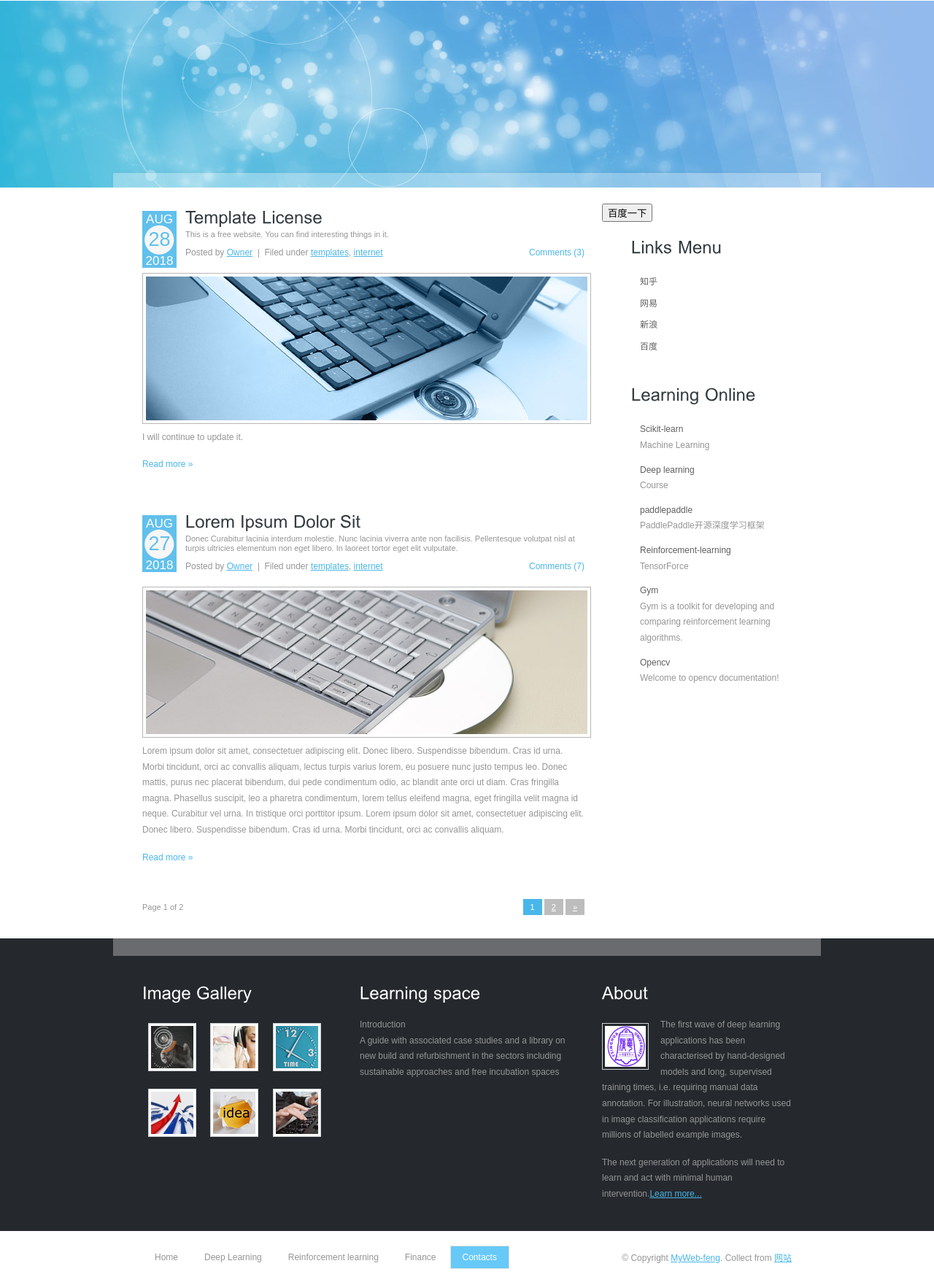
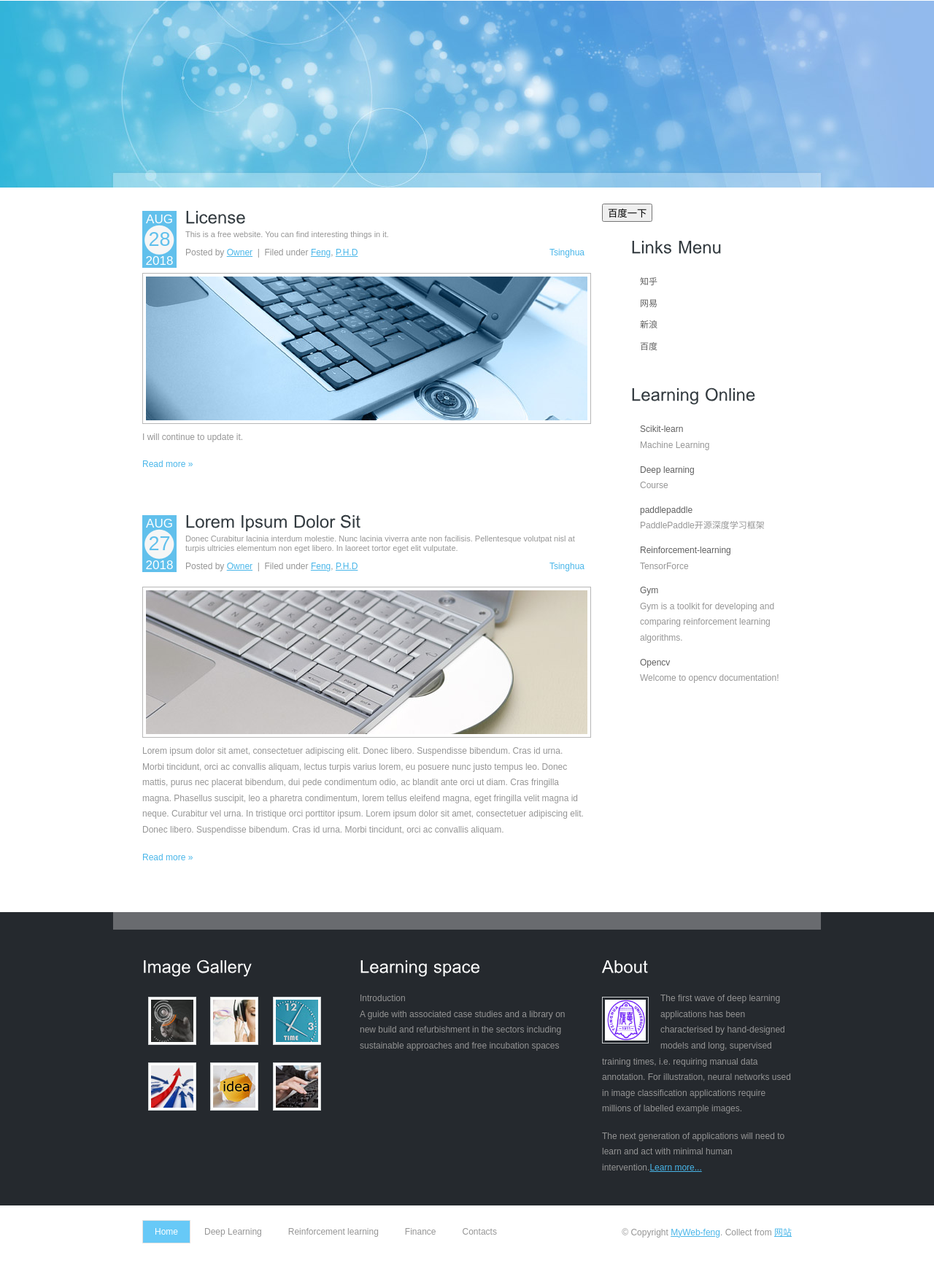
Before and after one commit to Allen1000/myweb, a plain HTML site: page index.html in a window 1280 px wide. Shown: the part 111-1872 px from the top of the page at 73% size. After the commit the page ends 1837 px from the top, so only its background shows below. Drawn offline with Linux system fonts and the light colour scheme.

Commit message:
Update index.html

```diff
--- a/index.html
+++ b/index.html
@@ -36,9 +36,9 @@
       <div class="mainbar">
         <div class="article">
           <p class="date">aug<span>28</span>2018</p>
-          <h2><span>Template License</span></h2>
+          <h2><span>License</span></h2>
           <p class="subh2">This is a free  website. You can find interesting things in it.</a></p>
-          <p>Posted by <a href="#">Owner</a> &nbsp;|&nbsp; Filed under <a href="#">templates</a>, <a href="#">internet</a> <a href="#" class="com">Comments (3)</a></p>
+          <p>Posted by <a href="contact.html">Owner</a> &nbsp;|&nbsp; Filed under <a href="contact.html">Feng</a>, <a href="https://baike.baidu.com/item/PhD/2081627?fr=aladdin">P.H.D</a> <a href="http://www.tsinghua.edu.cn/publish/thu2018/index.html" class="com">Tsinghua</a></p>
           <img src="images/img1.jpg" width="605" height="197" alt="image" />
           <p>I will continue to update it.</a></p>
           <p class="spec"><a href="#" class="rm">Read more &raquo;</a></p>
@@ -47,12 +47,12 @@
           <p class="date">aug<span>27</span>2018</p>
           <h2><span>Lorem Ipsum</span> Dolor Sit</h2>
           <p class="subh2">Donec Curabitur lacinia interdum molestie. Nunc lacinia viverra ante non facilisis. Pellentesque volutpat nisl at turpis ultricies elementum non eget libero. In laoreet tortor eget elit vulputate.</p>
-          <p>Posted by <a href="#">Owner</a> &nbsp;|&nbsp; Filed under <a href="#">templates</a>, <a href="#">internet</a> <a href="#" class="com">Comments (7)</a></p>
+          <p>Posted by <a href="contact.html">Owner</a> &nbsp;|&nbsp; Filed under <a href="contact.html">Feng</a>, <a href="https://baike.baidu.com/item/PhD/2081627?fr=aladdin">P.H.D</a> <a href="http://www.tsinghua.edu.cn/publish/thu2018/index.html" class="com">Tsinghua</a></p>
           <img src="images/img2.jpg" width="605" height="197" alt="image" />
           <p>Lorem ipsum dolor sit amet, consectetuer adipiscing elit. Donec libero. Suspendisse bibendum. Cras id urna. Morbi tincidunt, orci ac convallis aliquam, lectus turpis varius lorem, eu posuere nunc justo tempus leo. Donec mattis, purus nec placerat bibendum, dui pede condimentum odio, ac blandit ante orci ut diam. Cras fringilla magna. Phasellus suscipit, leo a pharetra condimentum, lorem tellus eleifend magna, eget fringilla velit magna id neque. Curabitur vel urna. In tristique orci porttitor ipsum. Lorem ipsum dolor sit amet, consectetuer adipiscing elit. Donec libero. Suspendisse bibendum. Cras id urna. Morbi tincidunt, orci ac convallis aliquam.</p>
           <p class="spec"><a href="#" class="rm">Read more &raquo;</a></p>
         </div>
-        <p class="pages"><small>Page 1 of 2 &nbsp;&nbsp;&nbsp;</small> <span>1</span> <a href="#">2</a> <a href="#">&raquo;</a></p>
+        <!--<p class="pages"><small>Page 1 of 2 &nbsp;&nbsp;&nbsp;</small> <span>1</span> <a href="#">2</a> <a href="#">&raquo;</a></p>-->
       </div>
       <div class="sidebar">
           <p align="left"> <input type="submit" name="uploadsubmit" id="btnupload" value="百度一下" class="submit"  onclick="javascript:location.href='https://baike.baidu.com/'"/></p>
@@ -108,11 +108,11 @@
     <div class="footer_resize">
       <p class="lf">© Copyright <a href="https://allen1000.github.io/myweb/index.html">MyWeb-feng</a>. Collect from <a href="http://www.cssmoban.com/" title="网站" target="_blank">网站</a></p>
       <ul class="fmenu">
-          <li><a href="index.html">Home</a></li>
+          <li class="active"><a href="index.html">Home</a></li>
           <li><a href="support.html">Deep Learning</a></li>
           <li><a href="about.html">Reinforcement learning</a></li>
           <li><a href="blog.html">Finance</a></li>
-        <li class="active"><a href="contact.html">Contacts</a></li>
+          <li ><a href="contact.html">Contacts</a></li>
       </ul>
       <div class="clr"></div>
     </div>
```
